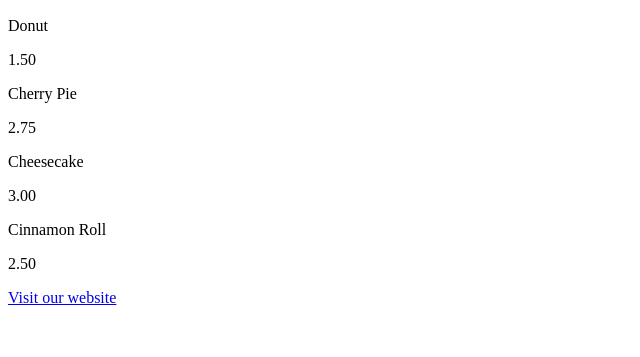
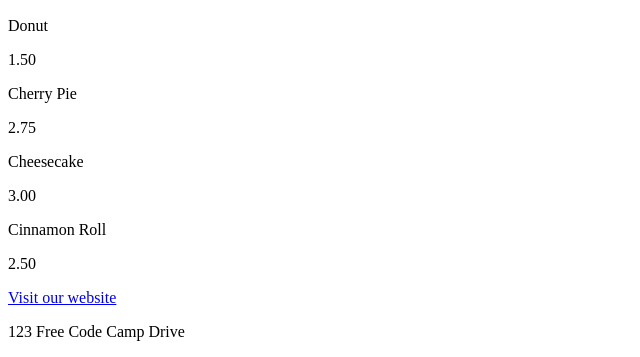
Before and after one commit to tuhami-vc/cafe-menu, a plain HTML site: page index.html in a window 1280 px wide. Shown: the part 1179-1536 px from the top of the page, without its empty margins (0-640 px from the left). Before the commit the page ends 1502 px from the top, so only its background shows below. Drawn offline with Linux system fonts and the light colour scheme.

Commit message:
feat: add placeholder address to footer
The footer currently provides a link but lacks physical location info,
an expected element for a business like a cafe.

This commit adds a placeholder address that references the project's
source (freeCodeCamp). This makes the footer's content feel more
complete and serves as a structural example for where a real business
address would be placed.

```diff
--- a/index.html
+++ b/index.html
@@ -50,6 +50,7 @@
             <p>
                 <a href="https://www.freecodecamp.org" target="_blank">Visit our website</a>
             </p>
+            <p>123 Free Code Camp Drive</p>
         </footer>
     </body>
 </html>
```
